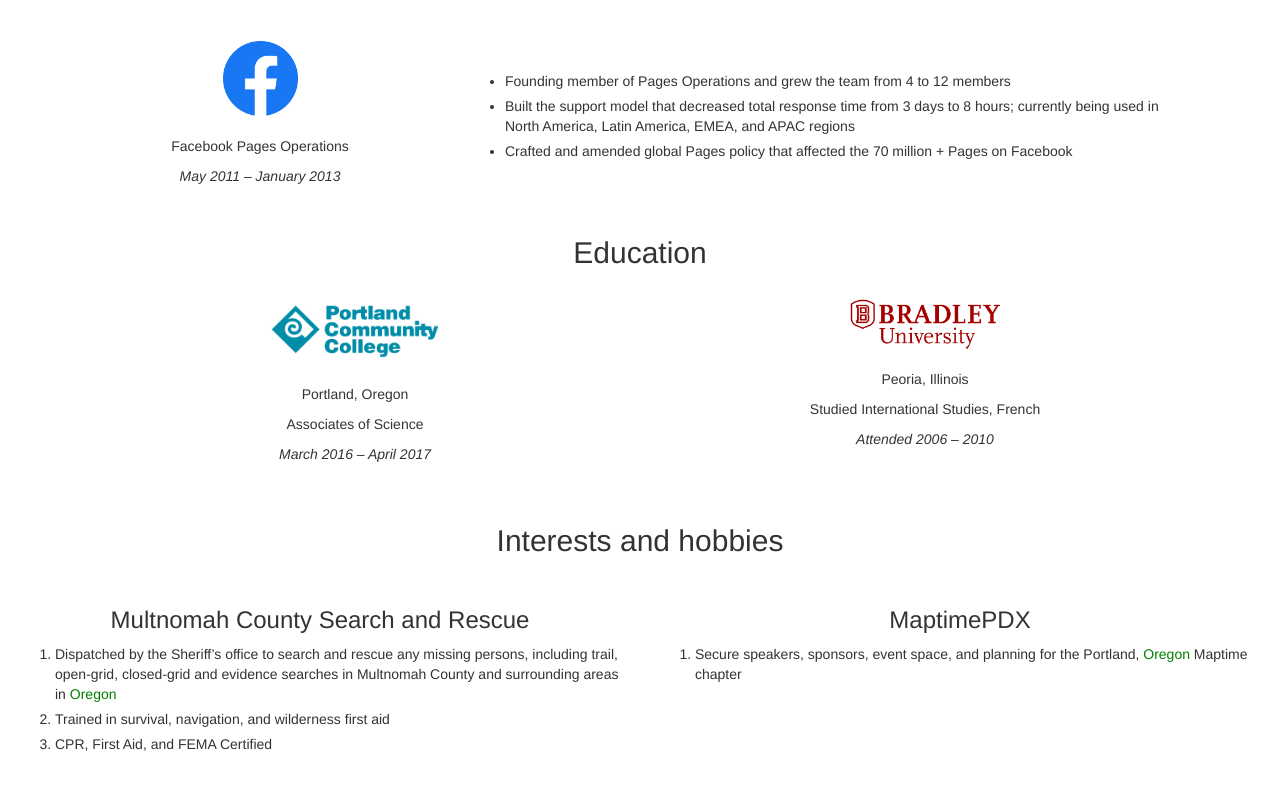
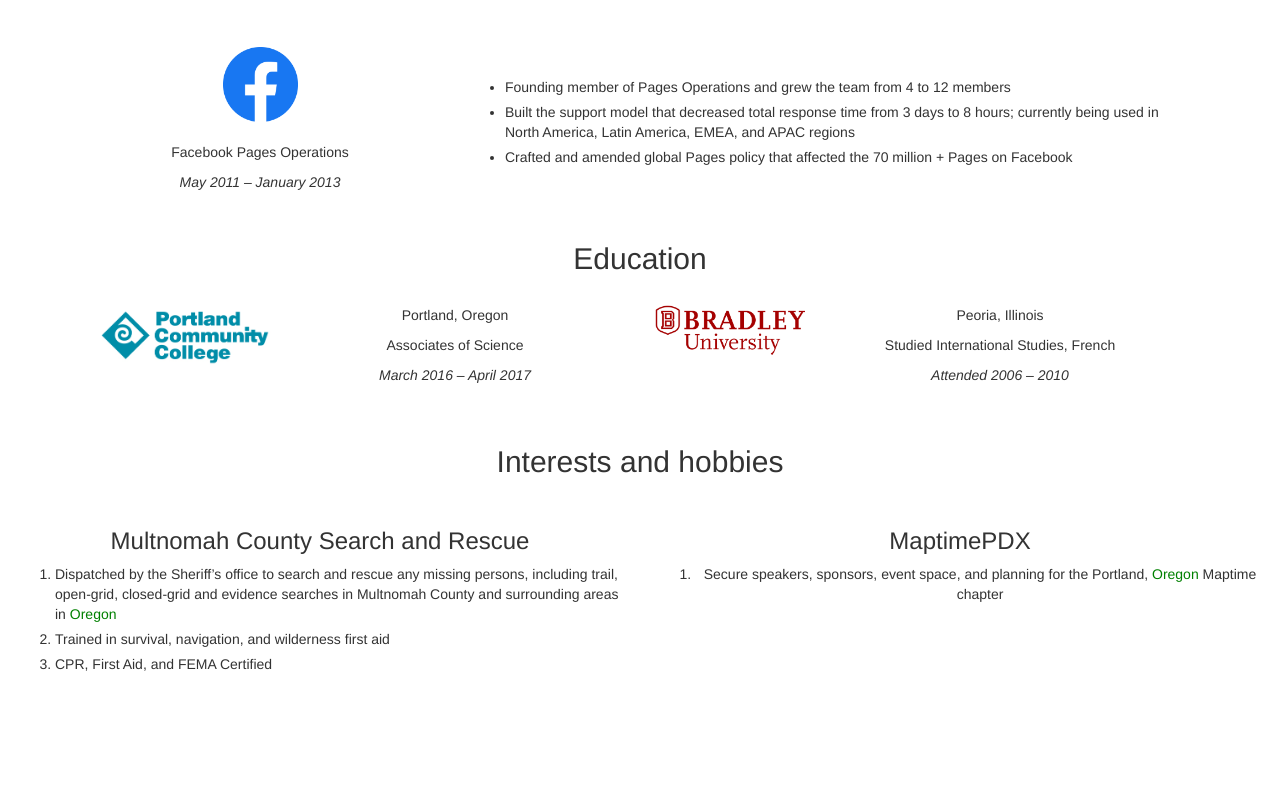
Before and after one commit to mannylopez/portfolio, a plain HTML site: page index.html in a window 1280 px wide. Shown: the part 1481-2270 px from the top of the page. After the commit the page ends 2200 px from the top, so only its background shows below. Drawn offline with Linux system fonts and the light colour scheme.

Commit message:
Add border to image and float left to Education section

```diff
--- a/css/styles.css
+++ b/css/styles.css
@@ -19,7 +19,6 @@
 
 img.profile	{
 	width: 200px;
-	/*border-radius: 50%;*/
 }
 
 ul {
@@ -45,3 +44,11 @@ li {
 span {
 	color: green;
 }
+
+.border {
+	border-style: solid;
+}
+
+.move {
+	float: left;
+}
--- a/index.html
+++ b/index.html
@@ -8,7 +8,7 @@
 <body>
 	<div class="container">
 
-		<div class="jumbotron">
+		<div class="jumbotron border">
 			<div class="center">
 				<h1>Manny Lopez</h1>
 				<p>Portfolio page</p>
@@ -102,13 +102,13 @@
 		<h2 class="center">Education</h2>
 		<div class="row project center job">
 			<div class="col-md-6">
-				<img class="icon-pcc" src="img/pcc.jpg" alt="Portland Community College logo">
+				<img class="icon-pcc move" src="img/pcc.jpg" alt="Portland Community College logo">
 				<p>Portland, Oregon</p>
 				<p>Associates of Science</p>
 				<p><em>March 2016 – April 2017</em></p>
 			</div>
 			<div class="col-md-6 center">
-				<img class="icon" src="img/bradley.png" alt="Bradley University logo">
+				<img class="icon move" src="img/bradley.png" alt="Bradley University logo">
 				<p>Peoria, Illinois</p>
 				<p>Studied International Studies, French</p>
 				<p><em>Attended 2006 – 2010</em></p>
@@ -128,7 +128,7 @@
 		</div>
 		<div class="col-md-6">
 			<h3>MaptimePDX</h3>
-			<ol class="left">
+			<ol>
 				<li>Secure speakers, sponsors, event space, and planning for the Portland, <span>Oregon</span> Maptime chapter</li>
 			</ol>
 		</div>
```
